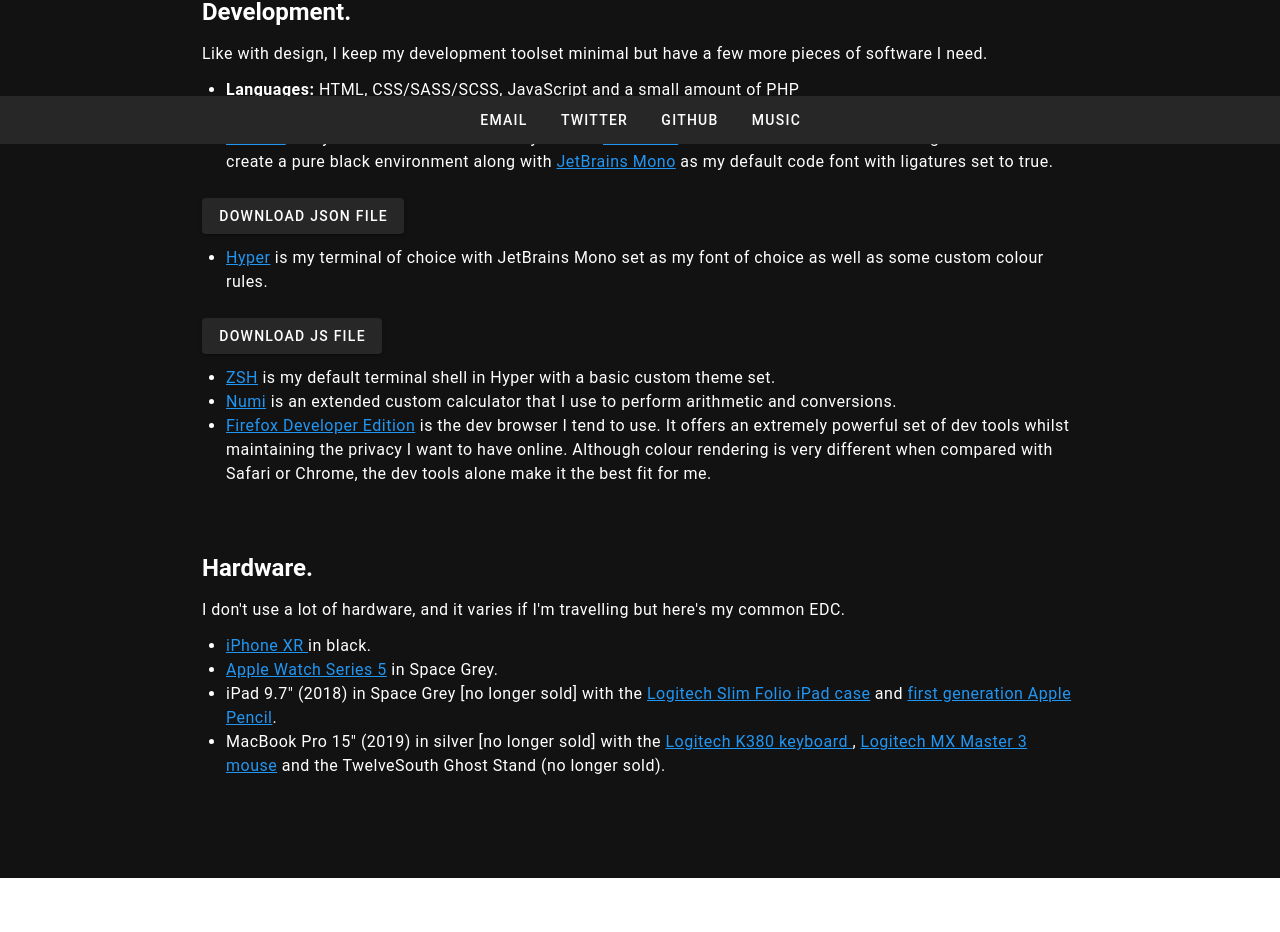
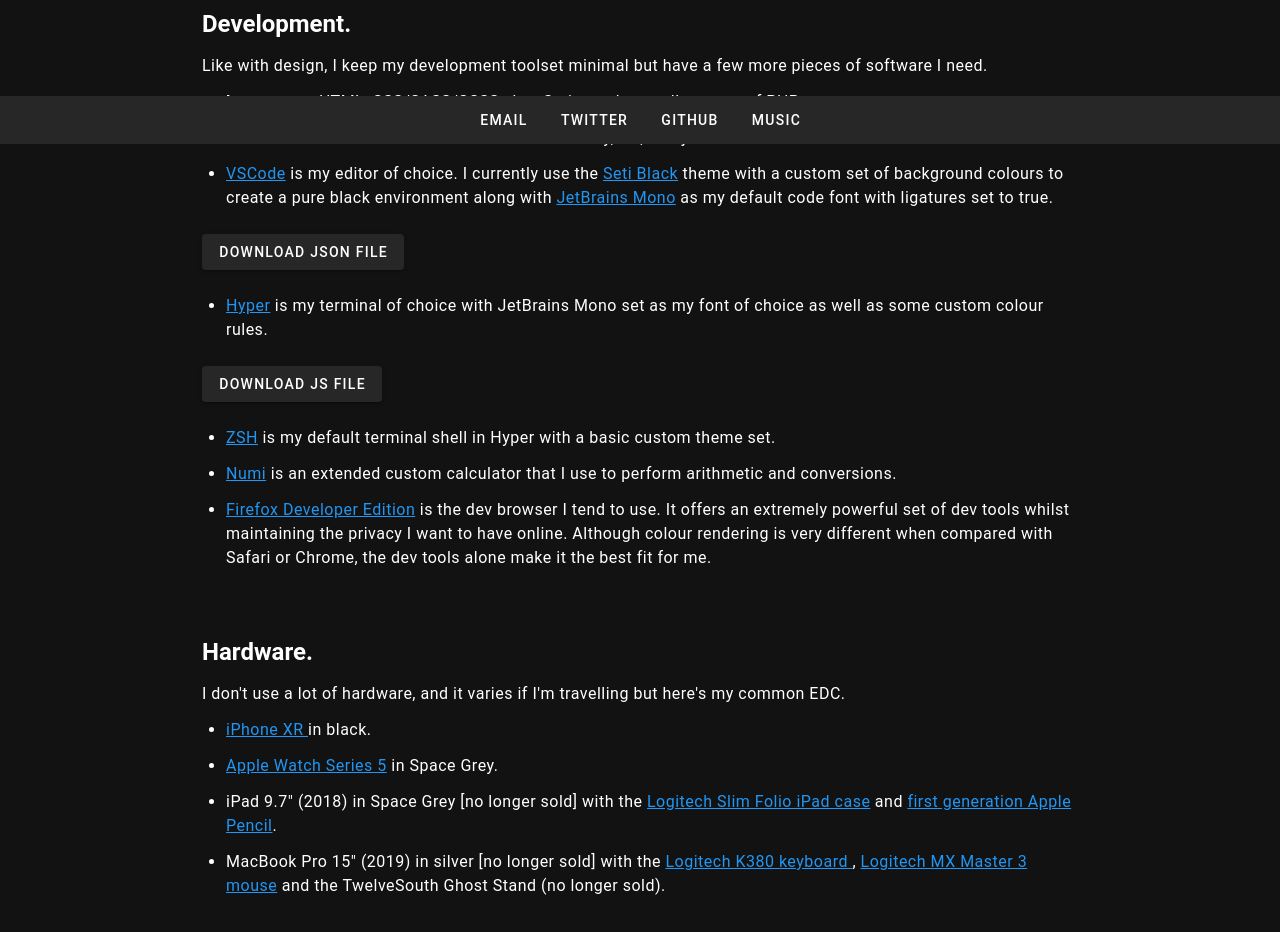
Before and after one commit to kemiljk/kejk_vue_rebuild, a Vue app: page /uses in a window 1280 px wide. Shown: the part 656-1588 px from the top of the page. Before the commit the page ends 1534 px from the top, so only its background shows below. Built offline with nearby package versions, Linux system fonts and the light colour scheme.

Commit message:
Added in better line spacing for bullets

```diff
--- a/src/views/Uses.vue
+++ b/src/views/Uses.vue
@@ -21,11 +21,11 @@
           class="body-1 mb-3"
         >My design tools are simple and straightforward. I keep it lean and minimal.</p>
         <ul class="body-1 mb-6">
-          <li>
+          <li class="mb-3">
             <a href="https://www.adobe.com/products/xd.html" target="_blank">Adobe XD</a> is my design tool of choice. Its flexibility as a wireframing, prototyping and full featured design tool make it perfect for my daily needs.
             The new collaboration beta is a little funky at the moment, but it's going to make for a solid solution when it's ready.
           </li>
-          <li>
+          <li class="mb-3">
             <a href="https://overflow.io/" target="_blank">Overflow</a> I sometimes utilise Overflow to create Adobe XD-derived user flows for better visual explanation of page linking and process.
             Usually this is used if a prototype can't convey the idea (i.e. it's too complex) or the team/client needs a visual depiction of all linkages.
           </li>
@@ -39,13 +39,13 @@
           class="body-1 mb-3"
         >Like with design, I keep my development toolset minimal but have a few more pieces of software I need.</p>
         <ul class="body-1 mb-6">
-          <li>
+          <li class="mb-3">
             <strong>Languages:</strong> HTML, CSS/SASS/SCSS, JavaScript and a small amount of PHP
           </li>
-          <li>
+          <li class="mb-3">
             <strong>Frameworks / Libraries / Tools:</strong> Material-UI/Veutify, Git, Vue.js
           </li>
-          <li>
+          <li class="mb-3">
             <a href="https://www.adobe.com/products/xd.html" target="_blank">VSCode</a> is my editor of choice. I currently use the
             <a
               href="https://marketplace.visualstudio.com/items?itemName=bobsparadox.seti-black"
@@ -60,28 +60,28 @@
         <v-btn
           href="https://res.cloudinary.com/kejk/raw/upload/v1581160468/settings.json_engjvv.zip"
           target="_blank"
-          class="mb-3"
+          class="mb-6"
         >Download JSON File</v-btn>
         <ul class="body-1 mb-6">
-          <li>
+          <li class="mb-3">
             <a href="https://hyper.is" target="_blank">Hyper</a> is my terminal of choice with JetBrains Mono set as my font of choice as well as some custom colour rules.
           </li>
         </ul>
         <v-btn
           href="https://res.cloudinary.com/kejk/raw/upload/v1581160309/hyper.js_wyc9e6.zip"
           target="_blank"
-          class="mb-3"
+          class="mb-6"
         >Download JS File</v-btn>
         <ul class="body-1 mb-6">
-          <li>
+          <li class="mb-3">
             <a href="https://ohmyz.sh" target="_blank">ZSH</a> is my default terminal shell
             in Hyper with a basic custom theme set.
           </li>
-          <li>
+          <li class="mb-3">
             <a href="https://numi.app" target="_blank">Numi</a> is an extended custom
             calculator that I use to perform arithmetic and conversions.
           </li>
-          <li>
+          <li class="mb-3">
             <a
               href="https://www.mozilla.org/en-GB/firefox/developer/"
               target="_blank"
@@ -100,19 +100,19 @@
           class="body-1 mb-3"
         >I don't use a lot of hardware, and it varies if I'm travelling but here's my common EDC.</p>
         <ul class="body-1 mb-6">
-          <li>
+          <li class="mb-3">
             <a href="https://www.apple.com/shop/buy-iphone/iphone-xr" target="_blank">
               iPhone
               XR
             </a> in black.
           </li>
-          <li>
+          <li class="mb-3">
             <a
               href="https://www.amazon.co.uk/gp/product/B07FB33XWT/ref=ppx_yo_dt_b_search_asin_title?ie=UTF8&psc=1"
               target="_blank"
             >Apple Watch Series 5</a> in Space Grey.
           </li>
-          <li>
+          <li class="mb-3">
             iPad 9.7" (2018) in Space Grey [no longer sold] with the
             <a
               href="https://www.amazon.co.uk/gp/product/B07FB33XWT/ref=ppx_yo_dt_b_search_asin_title?ie=UTF8&psc=1"
@@ -123,7 +123,7 @@
               target="_blank"
             >first generation Apple Pencil</a>.
           </li>
-          <li>
+          <li class="mb-3">
             MacBook Pro 15" (2019) in silver [no longer sold] with the
             <a
               href="https://www.apple.com/apple-watch-series-5/"
```
